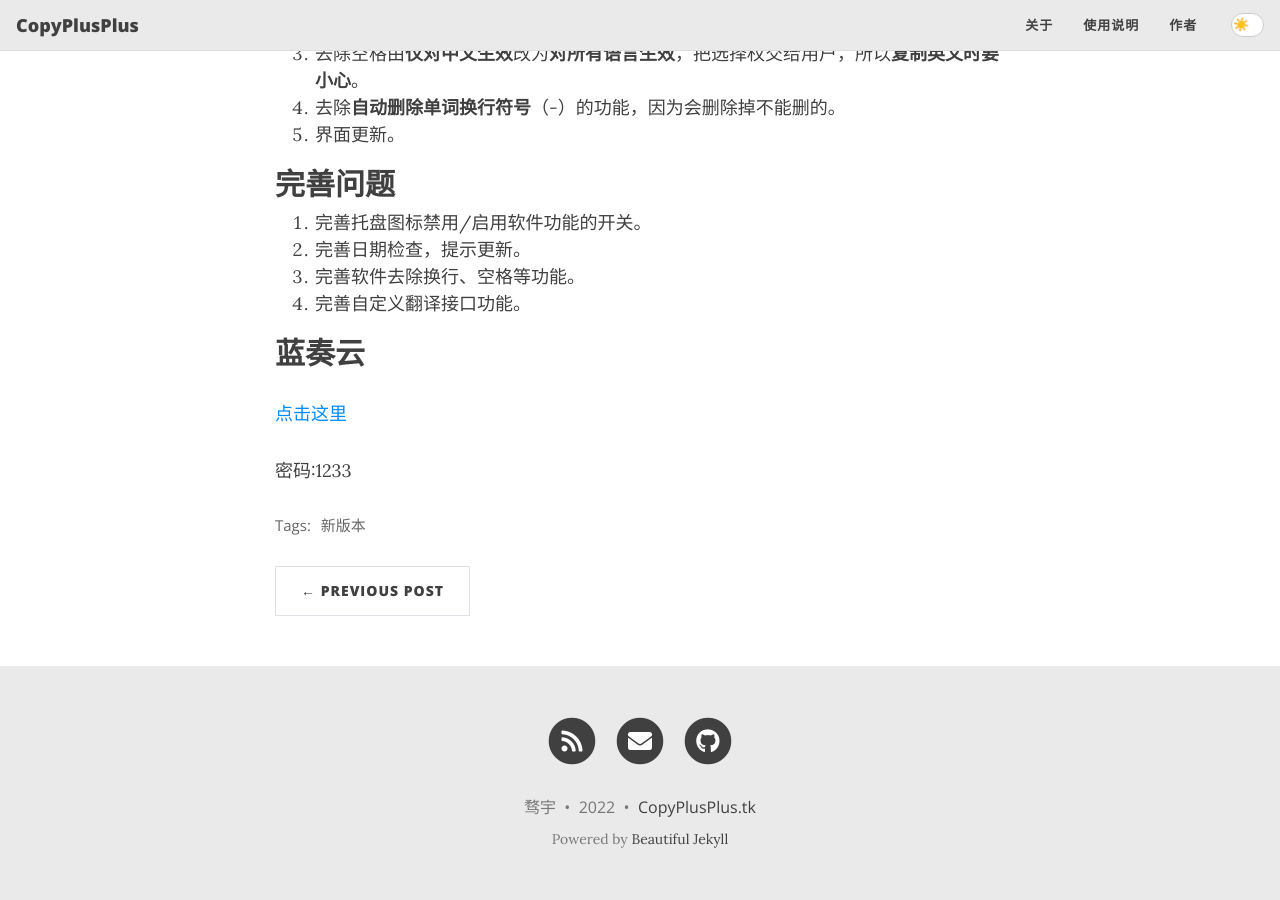
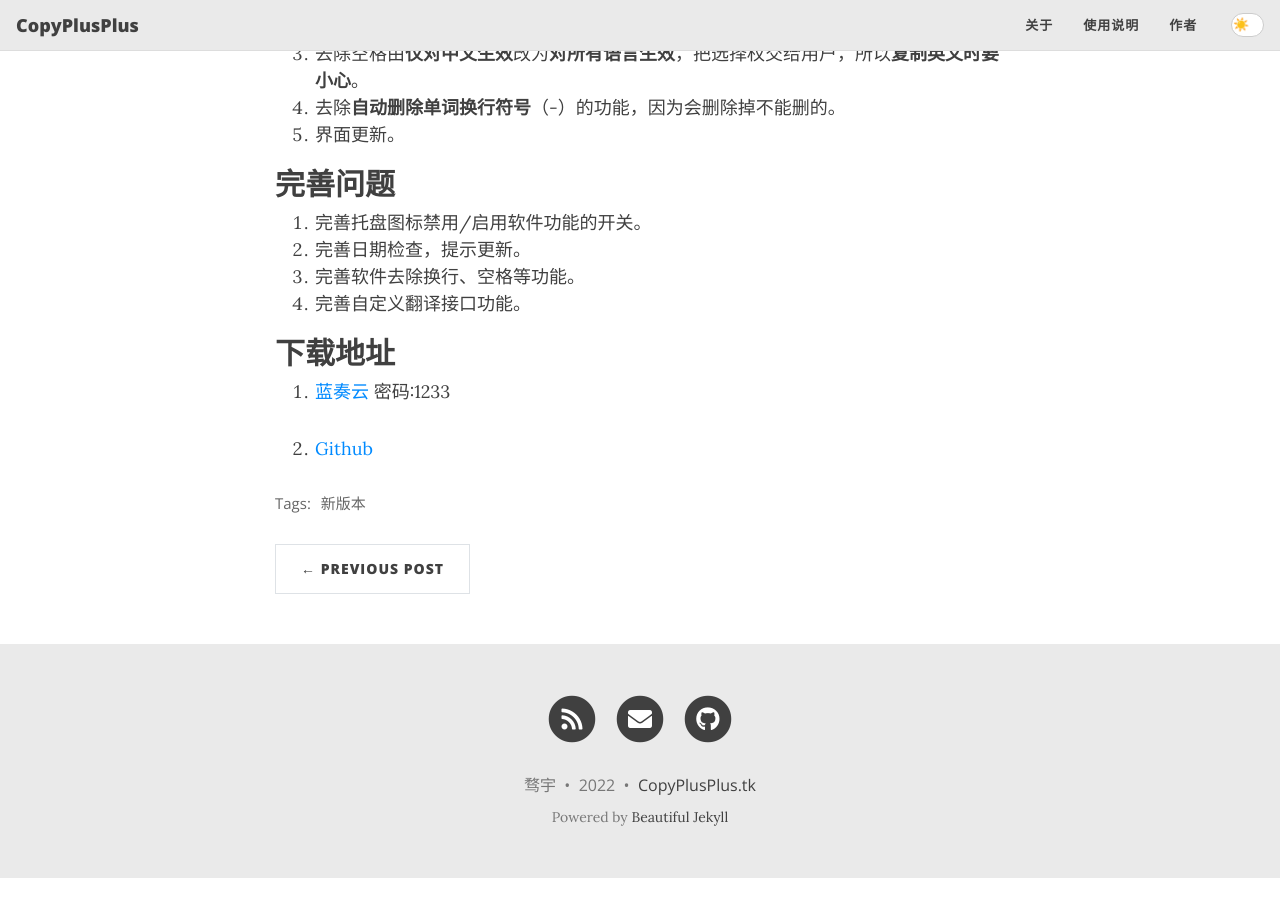
Before and after one commit to CopyPlusPlus/copyplusplus.github.io, a Jekyll site: the page built from _posts/2022-1-15-v5.0.markdown, in a window 1280 px wide and 900 px high, scrolled down 634 px. Built offline with Jekyll 4.4.1, drawn with Linux system fonts in a browser that asks for light colours; nearby versions of some CDN libraries; comment, search, counter and statistics services are not loaded; after the commit the page ends 1512 px from its top, so only the background shows below that.

Commit message:
Update post

```diff
--- a/_posts/2022-1-15-v5.0.markdown
+++ b/_posts/2022-1-15-v5.0.markdown
@@ -30,8 +30,9 @@ tags: 新版本
 3. 完善软件去除换行、空格等功能。
 4. 完善自定义翻译接口功能。
 
-## 蓝奏云
+## 下载地址
 
-[点击这里](https://wws.lanzouy.com/iMmbZyswaji)
+1. [蓝奏云](https://wws.lanzouy.com/iMmbZyswaji)
+密码:1233
 
-密码:1233
+2. [Github](https://github.com/CopyPlusPlus/CopyPlusPlus/releases/download/v5.0/Copy++.exe)
```
